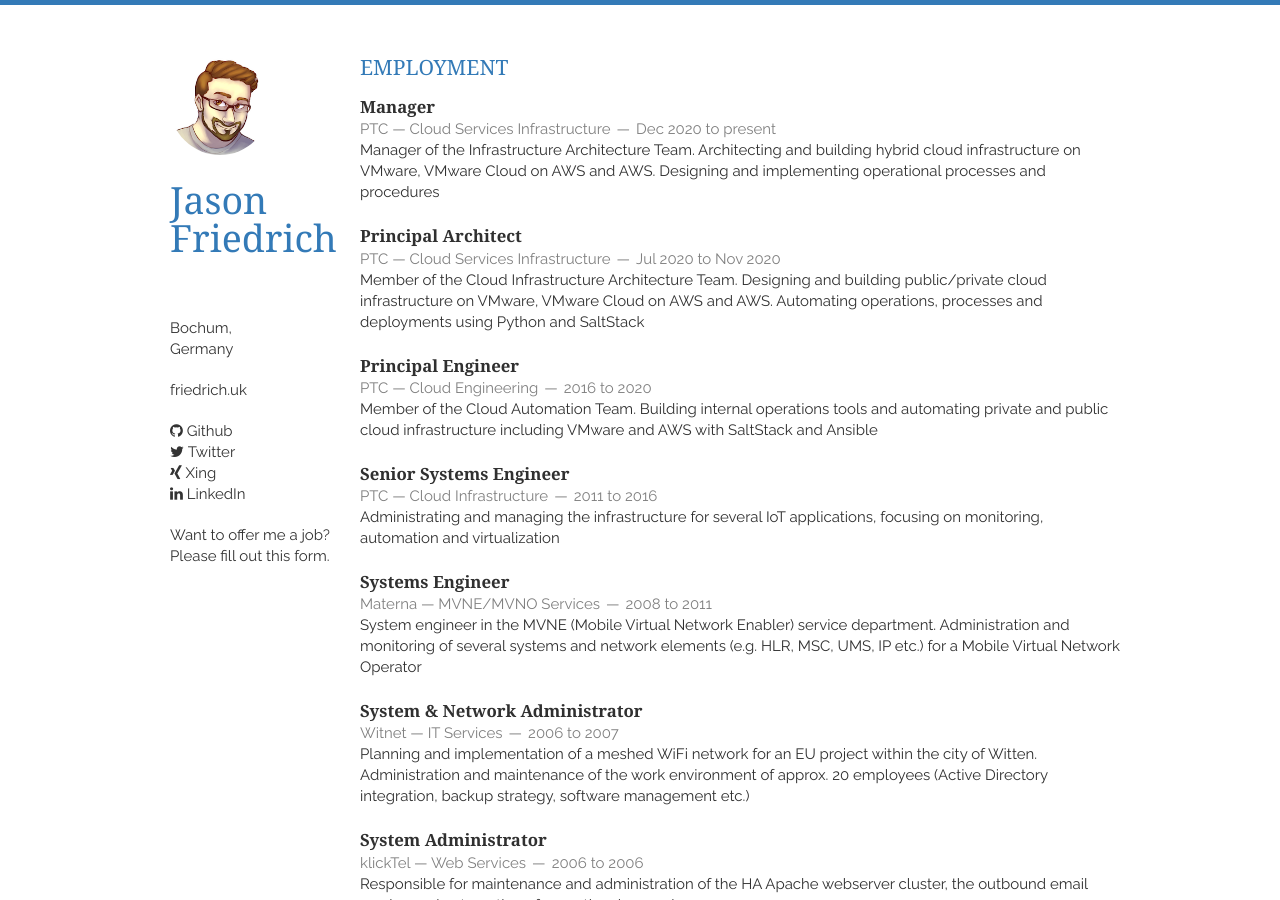
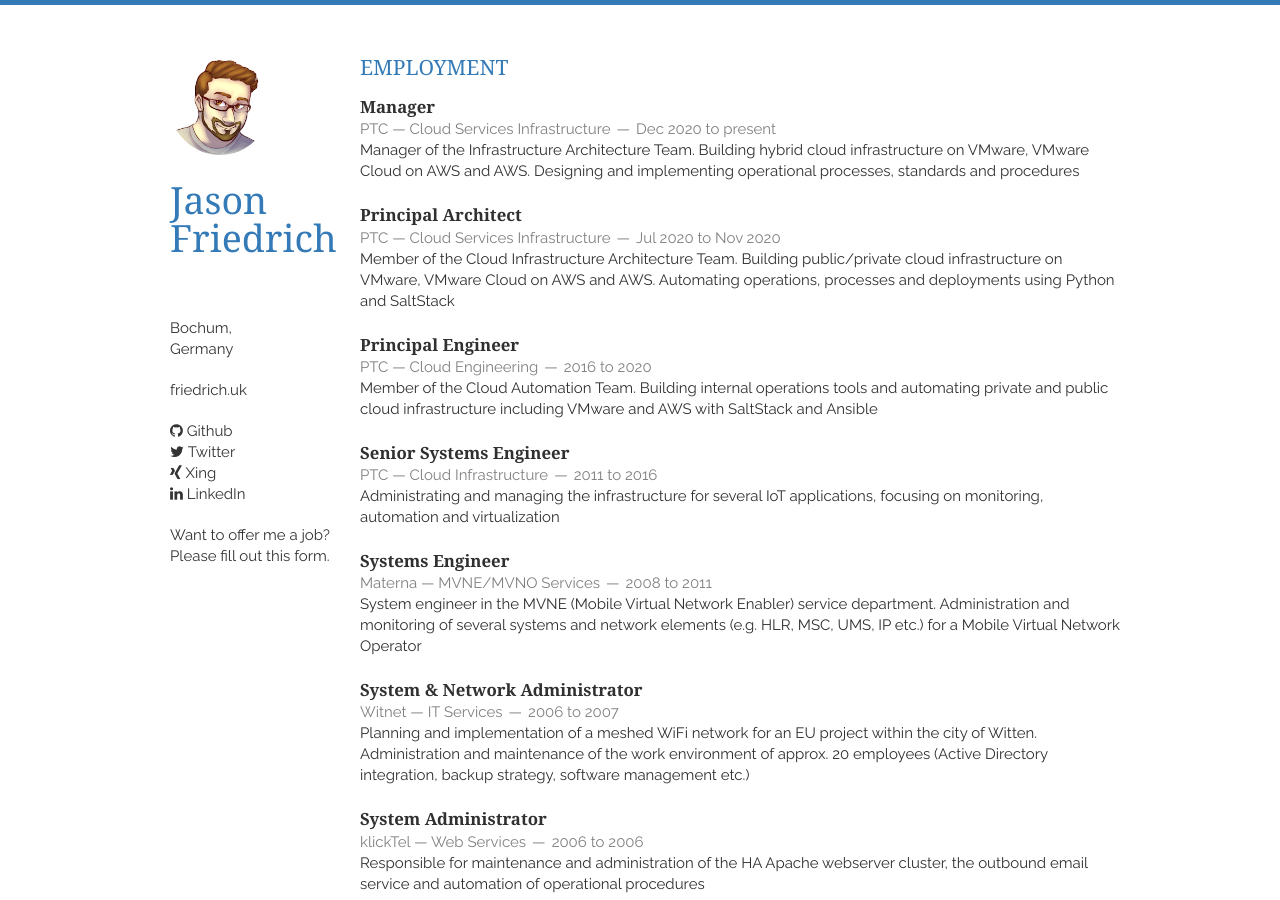
Before and after one commit to jbfriedrich/resume, a Jekyll site: the page built from index.html, in a window 1280 px wide and 900 px high. Built offline with Jekyll 4.4.1, drawn with Linux system fonts in a browser that asks for light colours; nearby versions of some CDN libraries.

Commit message:
Update employment.html

```diff
--- a/_includes/employment.html
+++ b/_includes/employment.html
@@ -5,7 +5,7 @@
             <h1>Manager</h1>
             <span><address>PTC — Cloud Services Infrastructure</address><time>Dec 2020 to present</time></span>
         </header>
-        <p>Manager of the Infrastructure Architecture Team. Architecting and building hybrid cloud infrastructure on VMware, VMware Cloud on AWS and AWS. Designing and implementing operational processes and procedures</p>
+        <p>Manager of the Infrastructure Architecture Team. Building hybrid cloud infrastructure on VMware, VMware Cloud on AWS and AWS. Designing and implementing operational processes, standards and procedures</p>
     </article>
     <article>
     <article>
@@ -13,7 +13,7 @@
             <h1>Principal Architect</h1>
             <span><address>PTC — Cloud Services Infrastructure</address><time>Jul 2020 to Nov 2020</time></span>
         </header>
-        <p>Member of the Cloud Infrastructure Architecture Team. Designing and building public/private cloud infrastructure on VMware, VMware Cloud on AWS and AWS. Automating operations, processes and deployments using Python and SaltStack</p>
+        <p>Member of the Cloud Infrastructure Architecture Team. Building public/private cloud infrastructure on VMware, VMware Cloud on AWS and AWS. Automating operations, processes and deployments using Python and SaltStack</p>
     </article>
     <article>
         <header>
```
